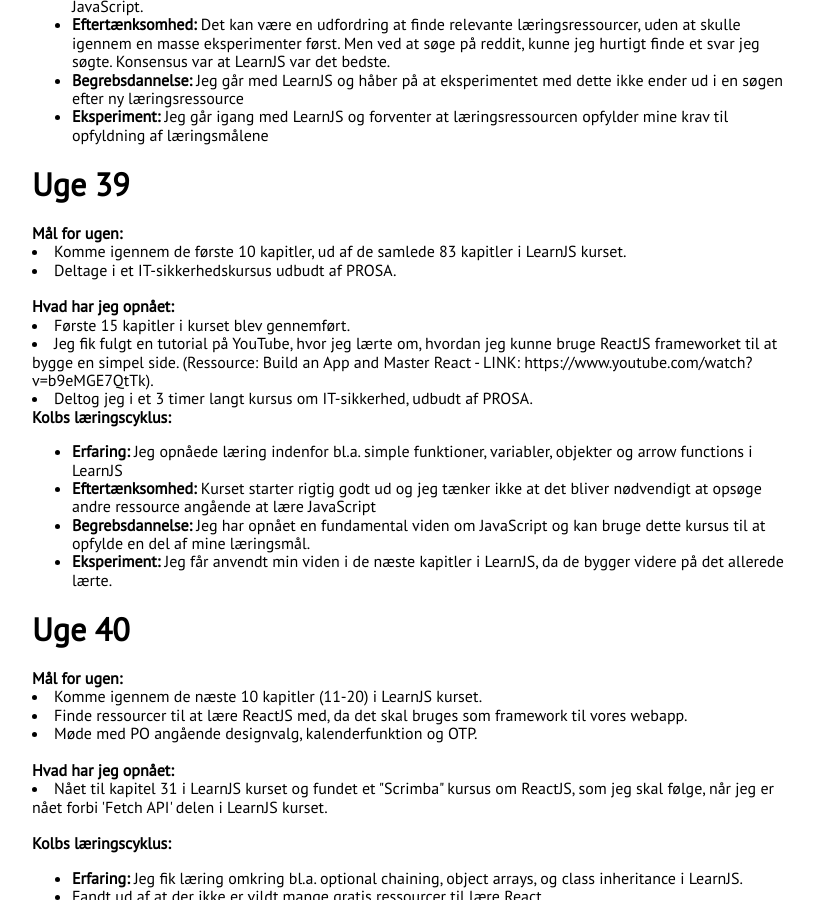
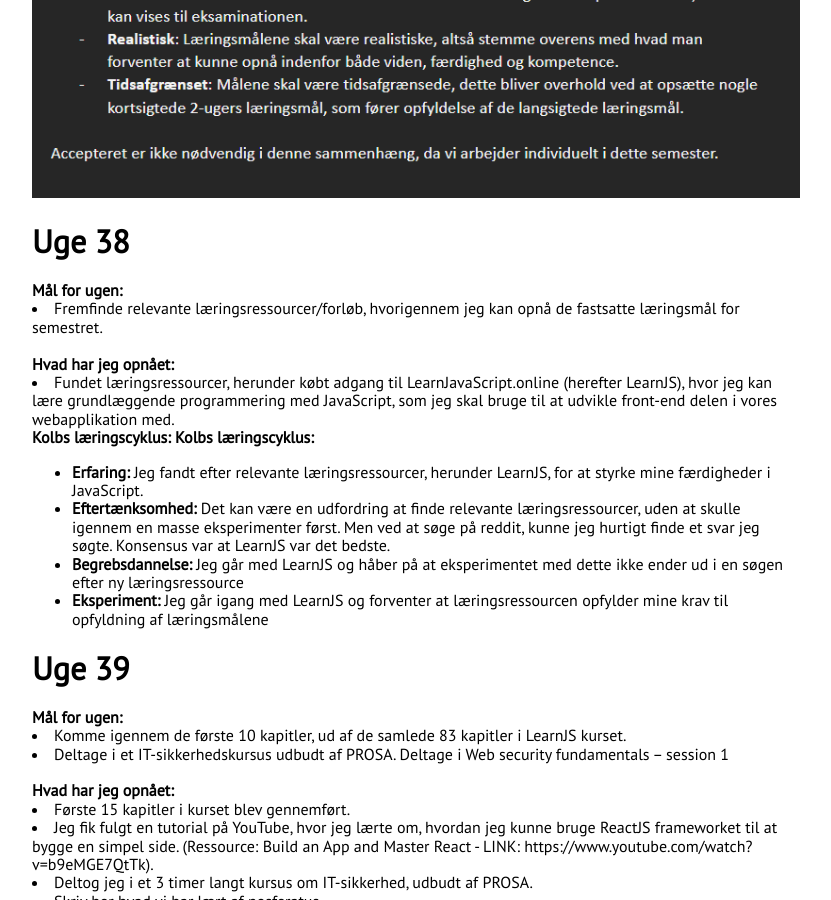
Before and after one commit to JustinAnthonyKapelke/Portfolio2, a Jekyll site: the page built from index.html, in a window 1280 px wide and 900 px high, scrolled down 6456 px. Shown: the whole window, without its empty margins (224-1055 px from the left). Built offline with Jekyll 4.4.1, drawn with Linux system fonts in a browser that asks for light colours; nearby versions of some CDN libraries; some of the changed text lies outside the part shown.

Commit message:
Update projects.html

```diff
--- a/_includes/projects.html
+++ b/_includes/projects.html
@@ -83,6 +83,8 @@
                     <li><strong>Begrebsdannelse:</strong> Det er vigtigt at have en klar overensstemmelse med product owner omkring artefakterne, de der ellers ender med mange revideringer af produktet.</li>
                     <li><strong>Eksperiment:</strong> Jeg forsøgte at revidere nogle af mine LLD artefakter med nye tekniske detaljer, og de blev mere præcise og brugbare til implementering.</li>
                 </ul>
+
+                <img src=./assets/images/Kvalitetskriterier.png >
             </div>
             <!-- NY UGE -->
 
@@ -108,12 +110,13 @@
             <div class="goals">
                 <strong>Mål for ugen:</strong>
                 <li>Komme igennem de første 10 kapitler, ud af de samlede 83 kapitler i LearnJS kurset.</li>
-                <li>Deltage i et IT-sikkerhedskursus udbudt af PROSA.<br></li>
+                <li>Deltage i et IT-sikkerhedskursus udbudt af PROSA. Deltage i Web security fundamentals – session 1<br></li>
                 <br>
                 <strong>Hvad har jeg opnået:</strong>
                 <li>Første 15 kapitler i kurset blev gennemført.</li>
                 <li>Jeg fik fulgt en tutorial på YouTube, hvor jeg lærte om, hvordan jeg kunne bruge ReactJS frameworket til at bygge en simpel side. (Ressource: Build an App and Master React - LINK: https://www.youtube.com/watch?v=b9eMGE7QtTk).</li>
                 <li>Deltog jeg i et 3 timer langt kursus om IT-sikkerhed, udbudt af PROSA.</li>
+                <li>Skriv her hvad vi har lært af nosferatus</li>
                 <strong>Kolbs læringscyklus:</strong>
                 <ul>
                     <li><strong>Erfaring:</strong> Jeg opnåede læring indenfor bl.a. simple funktioner, variabler, objekter og arrow functions i LearnJS </li>
@@ -207,9 +210,11 @@
             <div class="goals">
                 <strong>Mål for ugen:</strong>
                 <li>At færdigimplementere OTP og sikre, at URL adresser ikke kan tilgås uden login (JWT token). At man kan oprette en kunde i databasen.</li>
+                <li>Deltage i Web security fundamentals – session 2</li>
                 <br>
                 <strong>Hvad har jeg opnået:</strong>
                 <li>Implementeret OTP via en gratis tilgængelig API. Implementeret "Create" og "Read" funktionalitet i appen, så vi er et skridt tættere på fuld CRUD funktionalitet. Forsøgt at injicere scripts i inputfelter, for at penteste for XSS sårbarheder. Implementeret input-validering samt sanitering i både back-end og front-end.</li>
+                <li>Skriv her hvad vi har lært af nosferatus</li>
                 <br>
                 <strong>Kolbs læringscyklus:</strong>
                 <ul>
@@ -246,10 +251,12 @@
                 <strong>Mål for ugen:</strong>
                 <li>Få implementeret fuld crud i programmet.</li>
                 <li>Rette encodingservice til i API, således at æ, ø og å står korrekt.</li>
+                <li>Deltage i Web security fundamentals – session 3</li>
                 <br>
                 <strong>Hvad har jeg opnået:</strong>
                 <li>Fuld crud i programmet er opnået og datbasen er blevet fyld med dataeksempler.</li>
                 <li>Encodingservice er rettet til, så nu står æ, ø og å ikke encoded i databasen.</li>
+                <li>Skriv her hvad vi lærte af nosferatus</li>
                 <br>
                 <strong>Kolbs læringscyklus:</strong>
                 <ul>
```
